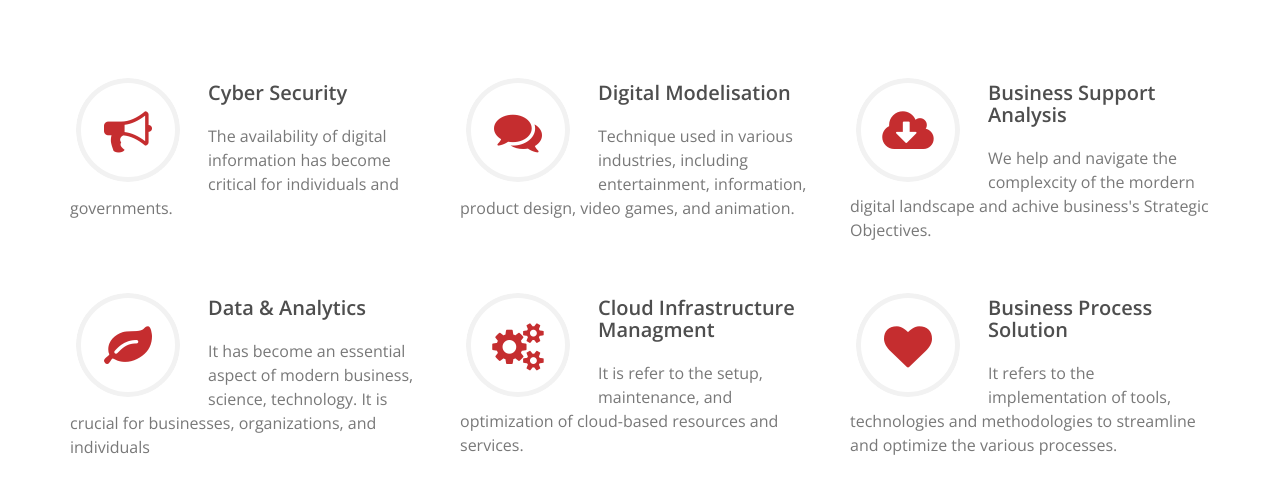
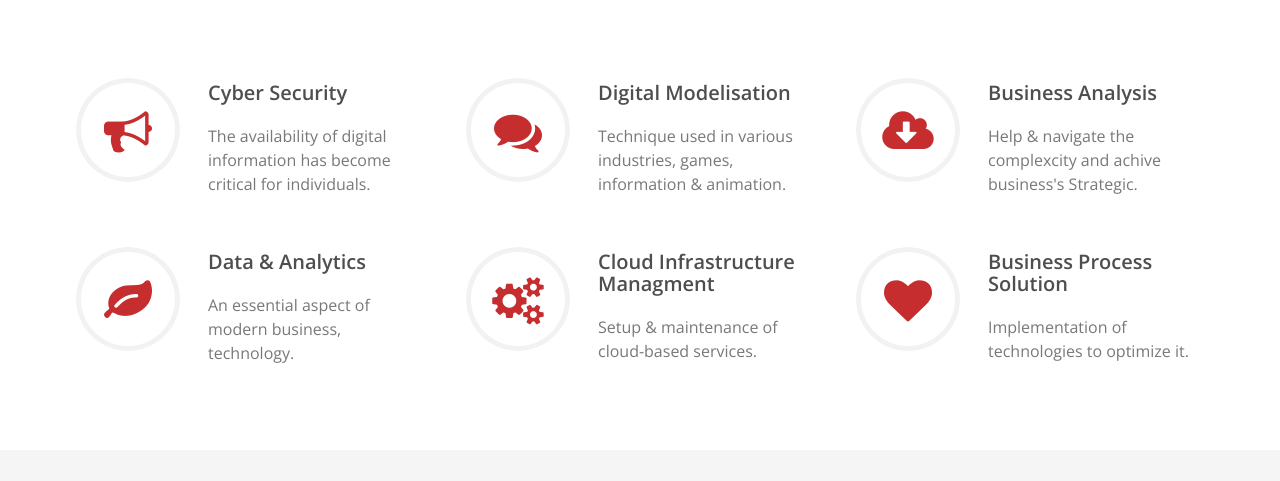
Before and after one commit to gearobo/Site-1-main, a website: page services.html in a window 1280 px wide. Shown: the part 319-800 px from the top of the page. Drawn offline with nearby package versions, Linux system fonts and the light colour scheme.

Commit message:
modification in services and contact index

```diff
--- a/services.html
+++ b/services.html
@@ -160,8 +160,7 @@
                 <i class="fa fa-bullhorn"></i>
                 <h2>Cyber Security</h2>
                 <h3>
-                  The availability of digital information has become critical
-                  for individuals and governments.
+                  The availability of digital information has become critical for individuals.
                 </h3>
               </div>
             </div>
@@ -176,8 +175,8 @@
                 <i class="fa fa-comments"></i>
                 <h2>Digital Modelisation</h2>
                 <h3>
-                  Technique used in various industries, including entertainment,
-                  information, product design, video games, and animation.
+                  Technique used in various industries, games,
+                  information & animation.
                 </h3>
               </div>
             </div>
@@ -190,10 +189,9 @@
             >
               <div class="feature-wrap">
                 <i class="fa fa-cloud-download"></i>
-                <h2>Business Support Analysis</h2>
+                <h2>Business Analysis</h2>
                 <h3>
-                  We help and navigate the complexcity of the mordern digital
-                  landscape and achive business's Strategic Objectives.
+                  Help & navigate the complexcity and achive business's Strategic.
                 </h3>
               </div>
             </div>
@@ -208,9 +206,8 @@
                 <i class="fa fa-leaf"></i>
                 <h2>Data & Analytics</h2>
                 <h3>
-                  It has become an essential aspect of modern business, science,
-                  technology. It is crucial for businesses, organizations, and
-                  individuals
+                  An essential aspect of modern business,
+                  technology.
                 </h3>
               </div>
             </div>
@@ -225,8 +222,7 @@
                 <i class="fa fa-cogs"></i>
                 <h2>Cloud Infrastructure Managment</h2>
                 <h3>
-                  It is refer to the setup, maintenance, and optimization of
-                  cloud-based resources and services.
+                 Setup & maintenance of cloud-based services.
                 </h3>
               </div>
             </div>
@@ -241,9 +237,7 @@
                 <i class="fa fa-heart"></i>
                 <h2>Business Process Solution</h2>
                 <h3>
-                  It refers to the implementation of tools, technologies and
-                  methodologies to streamline and optimize the various
-                  processes.
+                  Implementation of technologies to optimize it.
                 </h3>
               </div>
             </div>
```
Also changed, not shown: contact-us.html (+3 -3 lines).
